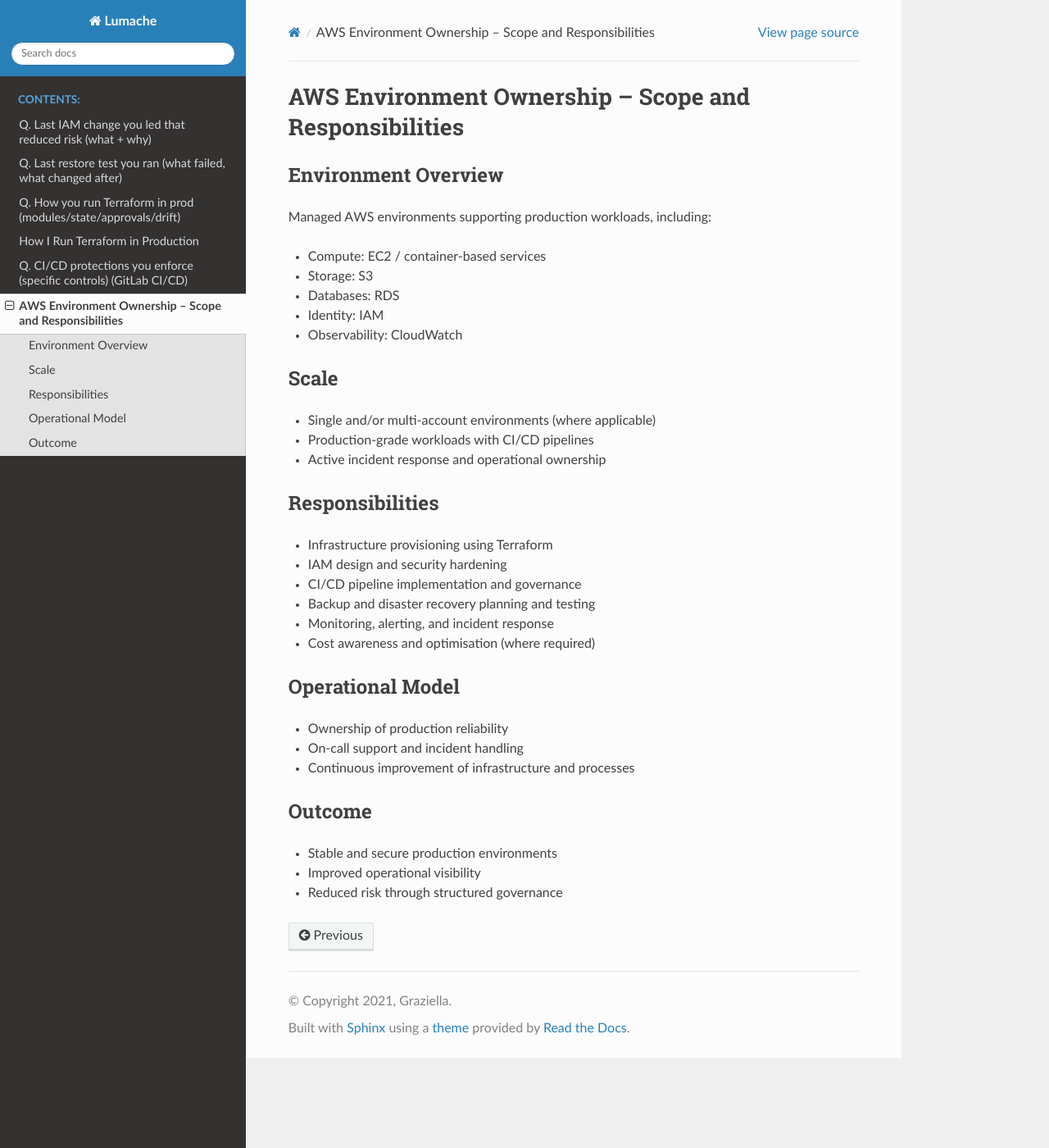
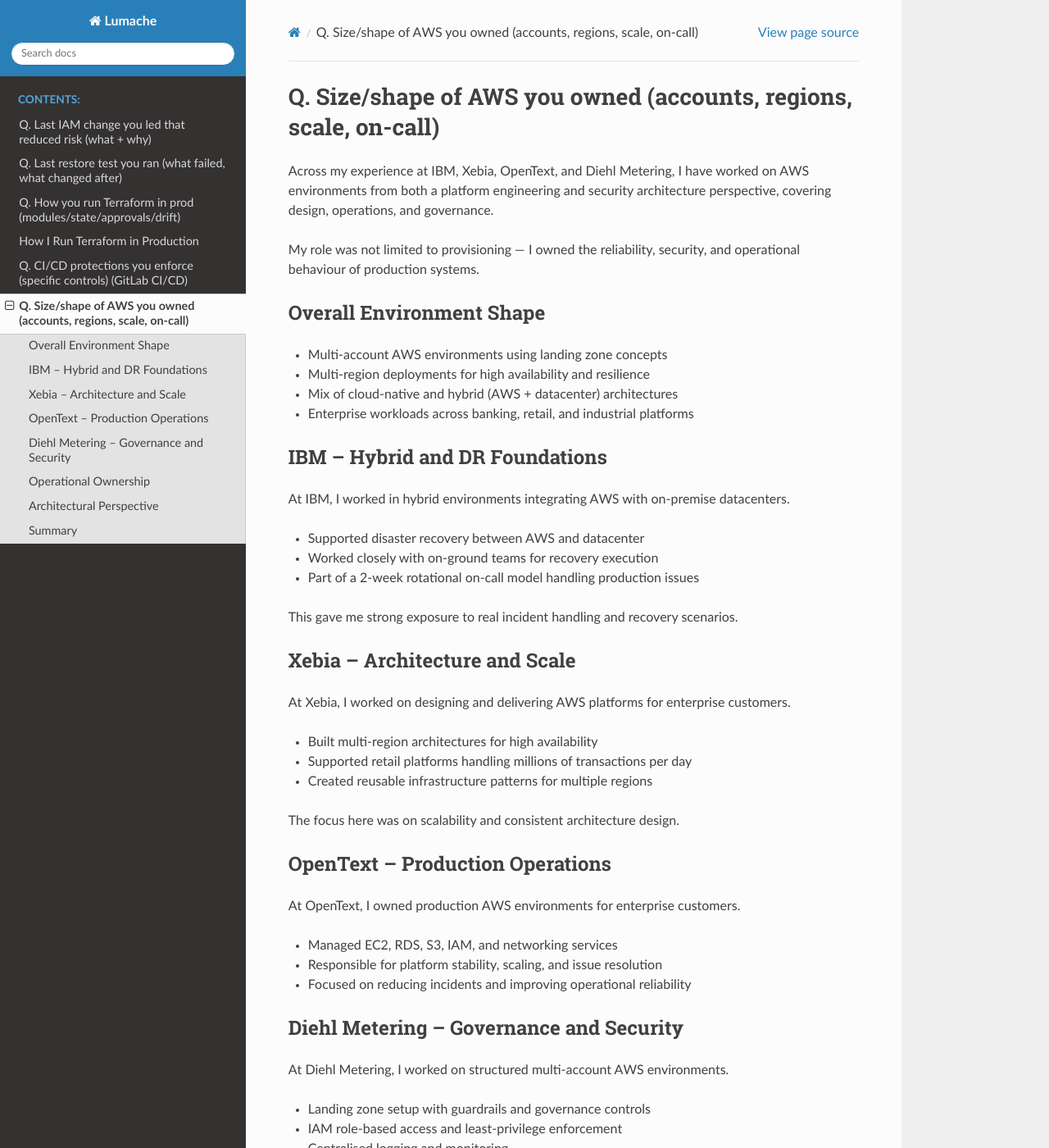
Before and after one commit to Mynkskhr/proj1221, a Sphinx documentation site: the page built from docs/source/aws-environment.rst, in a window 1280 px wide and 1400 px high. Shown: the whole window at 82% size. Built offline with Sphinx 7.4.7 and the Read the Docs theme 3.1.0, drawn with Linux system fonts in a browser that asks for light colours; some of the changed text lies outside the part shown.

Commit message:
Update aws-environment.rst

```diff
--- a/docs/source/aws-environment.rst
+++ b/docs/source/aws-environment.rst
@@ -1,39 +1,83 @@
-AWS Environment Ownership – Scope and Responsibilities
-======================================================
+Q. Size/shape of AWS you owned (accounts, regions, scale, on-call)
+==================================================================
 
-Environment Overview
---------------------
-Managed AWS environments supporting production workloads, including:
+Across my experience at IBM, Xebia, OpenText, and Diehl Metering, I have worked on AWS environments from both a platform engineering and security architecture perspective, covering design, operations, and governance.
 
-- Compute: EC2 / container-based services
-- Storage: S3
-- Databases: RDS
-- Identity: IAM
-- Observability: CloudWatch
+My role was not limited to provisioning — I owned the reliability, security, and operational behaviour of production systems.
 
-Scale
------
-- Single and/or multi-account environments (where applicable)
-- Production-grade workloads with CI/CD pipelines
-- Active incident response and operational ownership
+Overall Environment Shape
+-------------------------
+- Multi-account AWS environments using landing zone concepts
+- Multi-region deployments for high availability and resilience
+- Mix of cloud-native and hybrid (AWS + datacenter) architectures
+- Enterprise workloads across banking, retail, and industrial platforms
 
-Responsibilities
-----------------
+IBM – Hybrid and DR Foundations
+-------------------------------
+At IBM, I worked in hybrid environments integrating AWS with on-premise datacenters.
+
+- Supported disaster recovery between AWS and datacenter
+- Worked closely with on-ground teams for recovery execution
+- Part of a 2-week rotational on-call model handling production issues
+
+This gave me strong exposure to real incident handling and recovery scenarios.
+
+Xebia – Architecture and Scale
+------------------------------
+At Xebia, I worked on designing and delivering AWS platforms for enterprise customers.
+
+- Built multi-region architectures for high availability
+- Supported retail platforms handling millions of transactions per day
+- Created reusable infrastructure patterns for multiple regions
+
+The focus here was on scalability and consistent architecture design.
+
+OpenText – Production Operations
+--------------------------------
+At OpenText, I owned production AWS environments for enterprise customers.
+
+- Managed EC2, RDS, S3, IAM, and networking services
+- Responsible for platform stability, scaling, and issue resolution
+- Focused on reducing incidents and improving operational reliability
+
+Diehl Metering – Governance and Security
+----------------------------------------
+At Diehl Metering, I worked on structured multi-account AWS environments.
+
+- Landing zone setup with guardrails and governance controls
+- IAM role-based access and least-privilege enforcement
+- Centralised logging and monitoring
+
+- Part of a 1-week per month on-call rotation supporting production systems
+
+This role focused more on governance, compliance, and secure platform operations.
+
+Operational Ownership
+---------------------
+Across these roles, I was responsible for:
+
 - Infrastructure provisioning using Terraform
-- IAM design and security hardening
-- CI/CD pipeline implementation and governance
-- Backup and disaster recovery planning and testing
-- Monitoring, alerting, and incident response
-- Cost awareness and optimisation (where required)
+- CI/CD-driven deployments
+- IAM and security controls
+- Monitoring and alerting
+- Backup and disaster recovery
+- On-call support and incident handling
 
-Operational Model
------------------
-- Ownership of production reliability
-- On-call support and incident handling
-- Continuous improvement of infrastructure and processes
+Architectural Perspective
+-------------------------
+From a solutions and security perspective, I focus on:
 
-Outcome
+- Designing for failure (multi-region, DR readiness)
+- Enforcing least privilege
+- Ensuring infrastructure is reproducible
+- Embedding security into delivery workflows
+
+Summary
 -------
-- Stable and secure production environments
-- Improved operational visibility
-- Reduced risk through structured governance
+I have worked across hybrid and cloud-native AWS environments, operating at enterprise scale with strong requirements for reliability, security, and compliance.
+
+My approach is to build and operate systems that are:
+
+- resilient
+- secure
+- and operationally predictable
```
